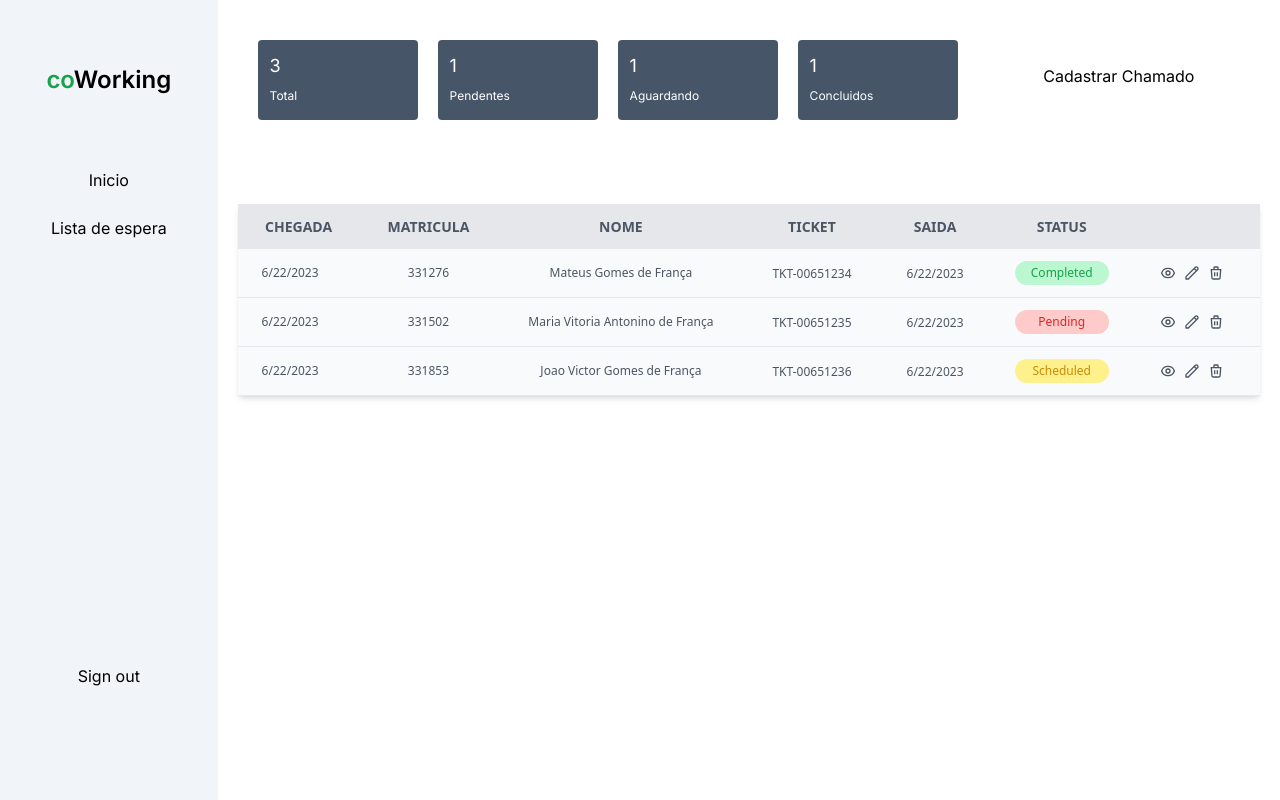
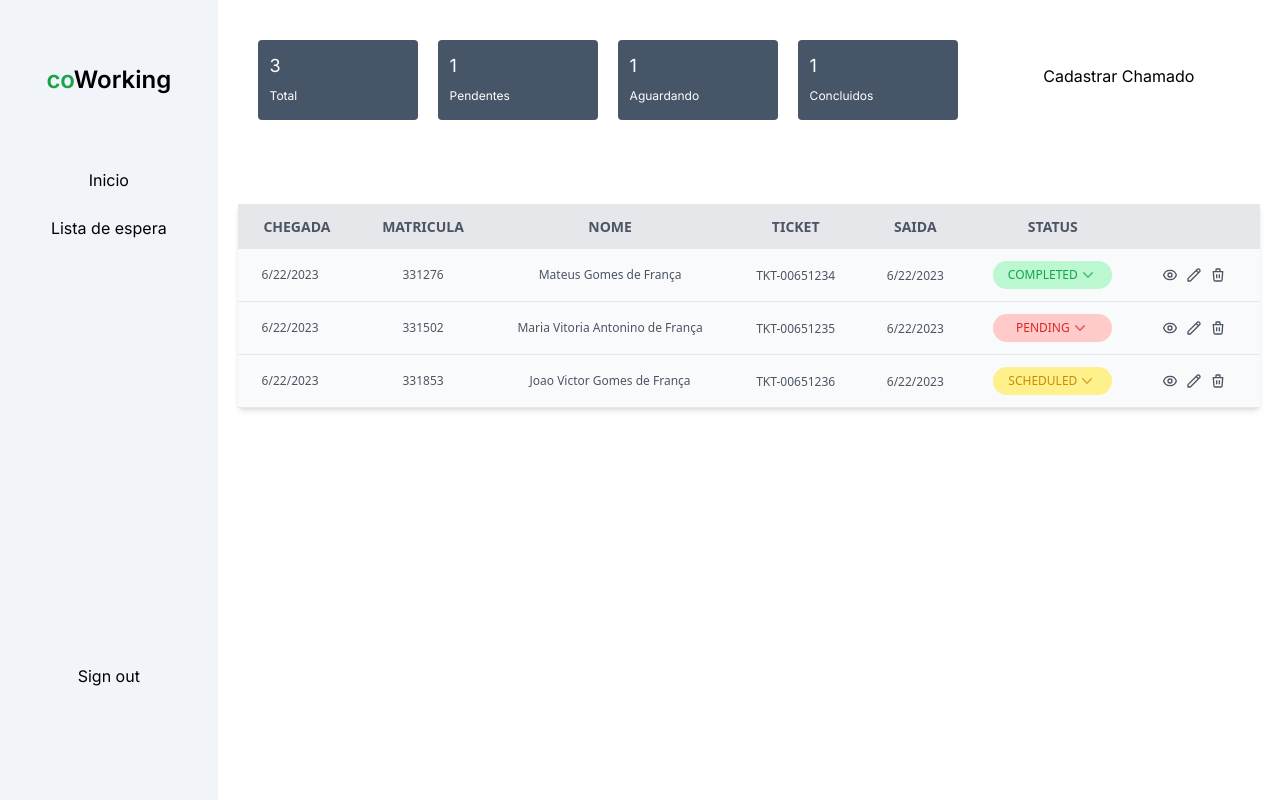
Before and after one commit to mateusfranca97/coworking-next.js, a Next.js app: page /home in a window 1280 px wide. Built offline with nearby package versions, Linux system fonts and the light colour scheme.

Commit message:
feat: statusTicket ajustado

```diff
--- a/src/app/components/StatusTicket/StatusTicket.tsx
+++ b/src/app/components/StatusTicket/StatusTicket.tsx
@@ -1,25 +1,136 @@
 import { statusOrder } from "@/app/enum/statusOrder";
+import { Popover, Transition } from "@headlessui/react";
+import { ChevronDownIcon } from "@heroicons/react/20/solid";
+import { Fragment } from "react";
 
 interface StatusTicket{
     status?: statusOrder;
+    onStatusChange?: (newStatus: statusOrder) => void;
 }
 
 function StatusTicket(props: StatusTicket) {
+
+
     if(props.status === statusOrder.COMPLETED) {
         return(
-            <p className="bg-green-200 text-green-600 py-1 px-3 rounded-full text-xs">Completed</p>
+            <Popover>
+                {({ open }) => (
+                    <>
+                        <Popover.Button className="flex w-full justify-center items-center bg-green-200 text-green-600 py-1 px-3 rounded-full text-xs">
+                            <span>{statusOrder.COMPLETED}</span>
+                                <ChevronDownIcon
+                                className={`${ open ? '' : 'text-opacity-70'}
+                                h-5 w-5 text-green-600 transition duration-150 ease-in-out group-hover:text-opacity-80`}
+                                aria-hidden="true"/>
+                        </Popover.Button>
+                        <Transition
+                            as={Fragment}
+                            enter="transition ease-out duration-200"
+                            enterFrom="opacity-0 translate-y-1"
+                            enterTo="opacity-100 translate-y-0"
+                            leave="transition ease-in duration-150"
+                            leaveFrom="opacity-100 translate-y-0"
+                            leaveTo="opacity-0 translate-y-1"
+                            >
+                            <Popover.Panel className="absolute max-w-sm -translate-x-1/2 transform px-4 sm:px-0 lg:max-w-3xl">
+                            <div className="overflow-hidden rounded-lg shadow-lg">
+                                <div className="bg-gray-50 ">
+                                    <a className="flow-root rounded-md px-2 py-2 transition duration-150 ease-in-ou">
+                                        <span className="block text-sm">
+                                            <div className="space-y-2">
+                                                <p className="bg-red-200 text-red-600 py-1 px-3 rounded-full text-xs cursor-pointer" >{ statusOrder.PENDING }</p>
+                                                <p className="bg-yellow-200 text-yellow-600 py-1 px-3 rounded-full text-xs cursor-pointer">{ statusOrder.SCHEDULED }</p>
+                                            </div>
+                                        </span>
+                                    </a>
+                                </div>
+                            </div>
+                            </Popover.Panel>
+                        </Transition>
+                    </>
+
+                )}
+            </Popover>
         )
     }  else if (props.status === statusOrder.PENDING) {
         return (
-            <div>
-            <p className="bg-red-200 text-red-600 py-1 px-3 rounded-full text-xs">Pending</p>
-            </div>
+            <Popover>
+                {({ open }) => (
+                    <>
+                    <Popover.Button className="flex w-full justify-center items-center bg-red-200 text-red-600 py-1 px-3 rounded-full text-xs">
+                            <span>{statusOrder.PENDING}</span>
+                                <ChevronDownIcon
+                                className={`${open ? '' : 'text-opacity-70'}
+                                h-5 w-5 text-red-600 transition duration-150 ease-in-out group-hover:text-opacity-80`}
+                                aria-hidden="true"/>
+                    </Popover.Button>
+                    <Transition
+                        as={Fragment}
+                        enter="transition ease-out duration-200"
+                        enterFrom="opacity-0 translate-y-1"
+                        enterTo="opacity-100 translate-y-0"
+                        leave="transition ease-in duration-150"
+                        leaveFrom="opacity-100 translate-y-0"
+                        leaveTo="opacity-0 translate-y-1"
+                        >
+                        <Popover.Panel className="absolute max-w-sm -translate-x-1/2 transform px-4 sm:px-0 lg:max-w-3xl">
+                        <div className="overflow-hidden rounded-lg shadow-lg">
+                            <div className="bg-gray-50 ">
+                                <a className="flow-root rounded-md px-2 py-2 transition duration-150 ease-in-ou">
+                                    <span className="block text-sm">
+                                        <div className="space-y-2">
+                                            <p className="bg-green-200 text-green-600 py-1 px-3 rounded-full text-xs cursor-pointer">{statusOrder.COMPLETED}</p>
+                                            <p className="bg-yellow-200 text-yellow-600 py-1 px-3 rounded-full text-xs cursor-pointer">{statusOrder.SCHEDULED}</p>
+                                        </div>
+                                    </span>
+                                </a>
+                            </div>
+                        </div>
+                        </Popover.Panel>
+                    </Transition>
+                    </>
+                )}
+            </Popover>
         )
     } else if (props.status === statusOrder.SCHEDULED) {
         return (
-            <div>
-            <p className="bg-yellow-200 text-yellow-600 py-1 px-3 rounded-full text-xs">Scheduled</p>
-            </div>
+            <Popover>
+                {({ open }) => (
+                    <>
+                    <Popover.Button className="flex w-full justify-center items-center bg-yellow-200 text-yellow-600 py-1 px-3 rounded-full text-xs">
+                            <span>{statusOrder.SCHEDULED}</span>
+                                <ChevronDownIcon
+                                className={`${open ? '' : 'text-opacity-70'}
+                                h-5 w-5 text-yellow-600 transition duration-150 ease-in-out group-hover:text-opacity-80`}
+                                aria-hidden="true"/>
+                    </Popover.Button>
+                    <Transition
+                        as={Fragment}
+                        enter="transition ease-out duration-200"
+                        enterFrom="opacity-0 translate-y-1"
+                        enterTo="opacity-100 translate-y-0"
+                        leave="transition ease-in duration-150"
+                        leaveFrom="opacity-100 translate-y-0"
+                        leaveTo="opacity-0 translate-y-1"
+                        >
+                        <Popover.Panel className="absolute max-w-sm -translate-x-1/2 transform px-4 sm:px-0 lg:max-w-3xl">
+                        <div className="overflow-hidden rounded-lg shadow-lg">
+                            <div className="bg-gray-50 ">
+                                <a className="flow-root rounded-md px-2 py-2 transition duration-150 ease-in-ou">
+                                    <span className="block text-sm text-gray-500">
+                                        <div className="space-y-2">
+                                            <p className="bg-green-200 text-green-600 py-1 px-3 rounded-full text-xs cursor-pointer">{statusOrder.COMPLETED}</p>
+                                            <p className="bg-red-200 text-red-600 py-1 px-3 rounded-full text-xs cursor-pointer">{statusOrder.PENDING}</p>
+                                        </div>
+                                    </span>
+                                </a>
+                            </div>
+                        </div>
+                        </Popover.Panel>
+                    </Transition>
+                    </>
+                )}
+            </Popover>
         )
     }
     return null;
--- a/src/app/components/list/List.tsx
+++ b/src/app/components/list/List.tsx
@@ -1,9 +1,6 @@
 import { statusOrder } from "@/app/enum/statusOrder";
-import StatusTicket from "../StatusTicket/StatusTicket";
-import { ChevronDownIcon } from '@heroicons/react/20/solid';
+import StatusTicket from "../statusTicket/StatusTicket";
 import { Ticket } from "@/app/models/Ticket";
-import { Popover, Transition } from "@headlessui/react";
-import { Fragment } from "react";
 
 const solutions = [
     {
--- a/src/app/components/modal/modal.tsx
+++ b/src/app/components/modal/modal.tsx
@@ -2,7 +2,7 @@ import { Ticket } from "@/app/models/Ticket";
 import { listTicket } from "../list/List";
 import { Dialog, Transition } from "@headlessui/react"
 import { zodResolver } from "@hookform/resolvers/zod";
-import React, { Fragment } from "react"
+import React, { Fragment, useState } from "react"
 import { useForm } from "react-hook-form"
 import { z } from "zod"
 import { statusOrder } from "@/app/enum/statusOrder";
@@ -30,7 +30,8 @@ function Modal(props: ModalProps) {
     }
 
     listTicket.push(user);
-    console.log(listTicket);
+    console.log(data.matricula)
+
     closeModal();
   }
 
--- a/src/app/home/page.tsx
+++ b/src/app/home/page.tsx
@@ -4,9 +4,9 @@ import { useRouter } from "next/navigation";
 import {  useState } from "react";
 import Button from "../components/button/Button";
 import List, { listTicket } from "../components/list/List";
-import Modal from "../components/modal/Modal";
 import Count from "../components/count/Count";
 import { statusOrder } from "../enum/statusOrder";
+import Modal from "../components/modal/Modal";
 
 function HomeComponent(){
     const router = useRouter();
@@ -33,7 +33,7 @@ function HomeComponent(){
         <>
         <div className="flex flex-row">
 
-            <aside className="flex flex-col w-60 h-screen bg-slate-100">
+            <aside className="flex flex-col w-64 h-screen bg-slate-100">
                 <header className="basis-1/5 flex items-center justify-center">
                 <h1 className="text-2xl font-semibold"><span className="text-green-600">co</span>Working</h1>
                 </header>
```
Also changed, not shown: 1 other file (tests, documents, lock files or other folders).
